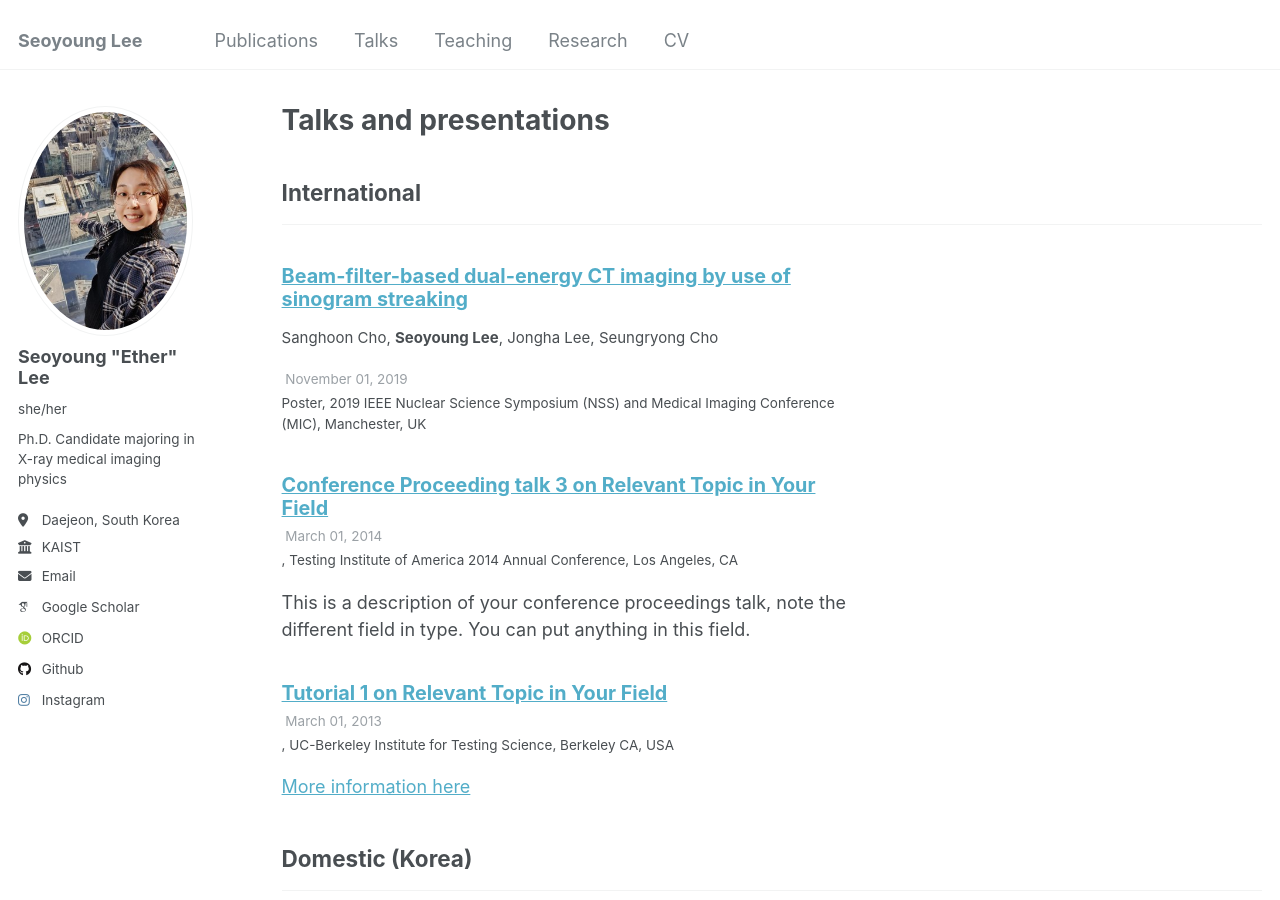
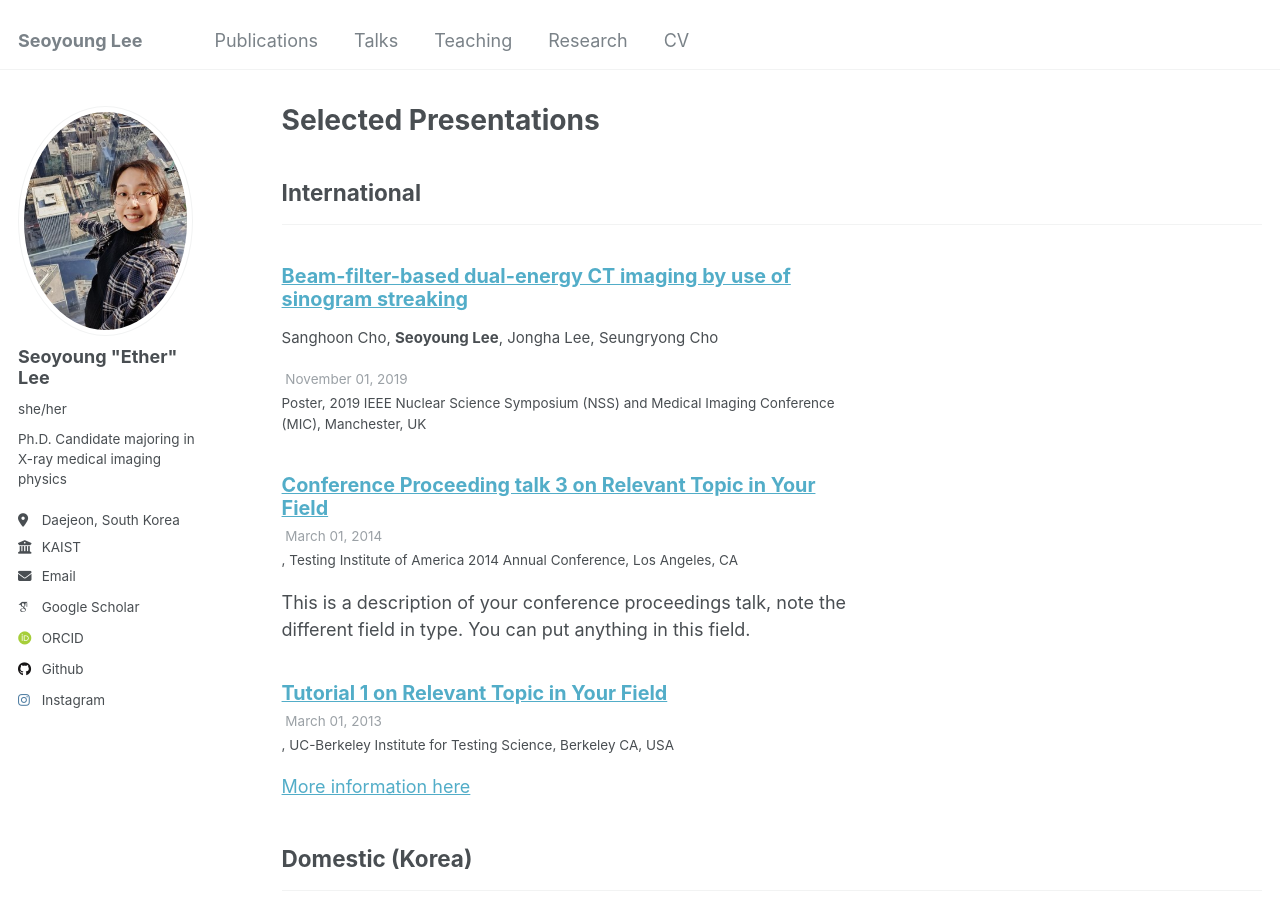
Before and after one commit to ether0/ether0.github.io, a Jekyll site: the page built from _pages/talks.html, in a window 1280 px wide and 900 px high. Built offline with Jekyll 4.4.1, drawn with Linux system fonts in a browser that asks for light colours; some web fonts are replaced.

Commit message:
Update talks.html

```diff
--- a/_pages/talks.html
+++ b/_pages/talks.html
@@ -1,6 +1,6 @@
 ---
 layout: archive
-title: "Talks and presentations"
+title: "Selected Presentations"
 permalink: /talks/
 author_profile: true
 ---
```
